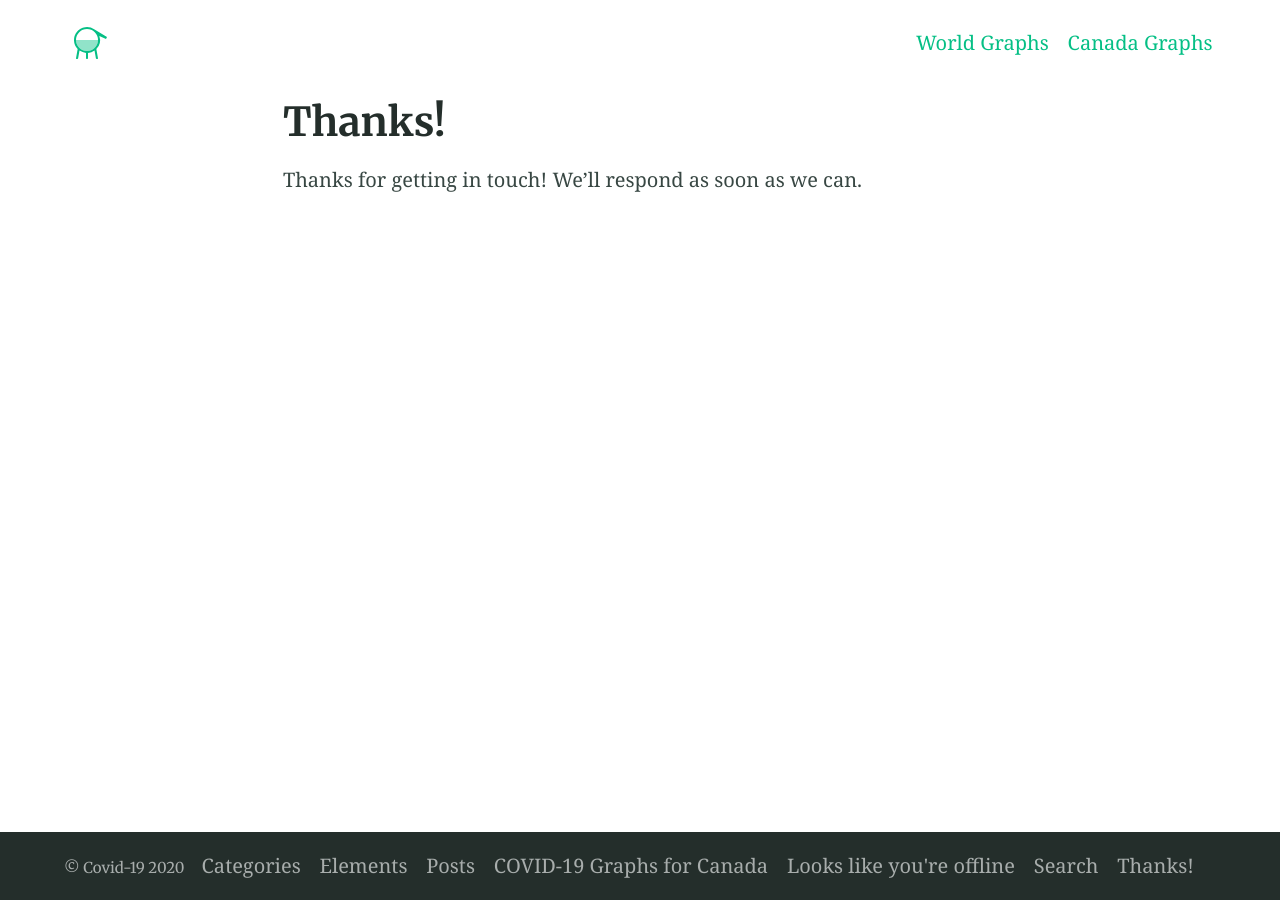
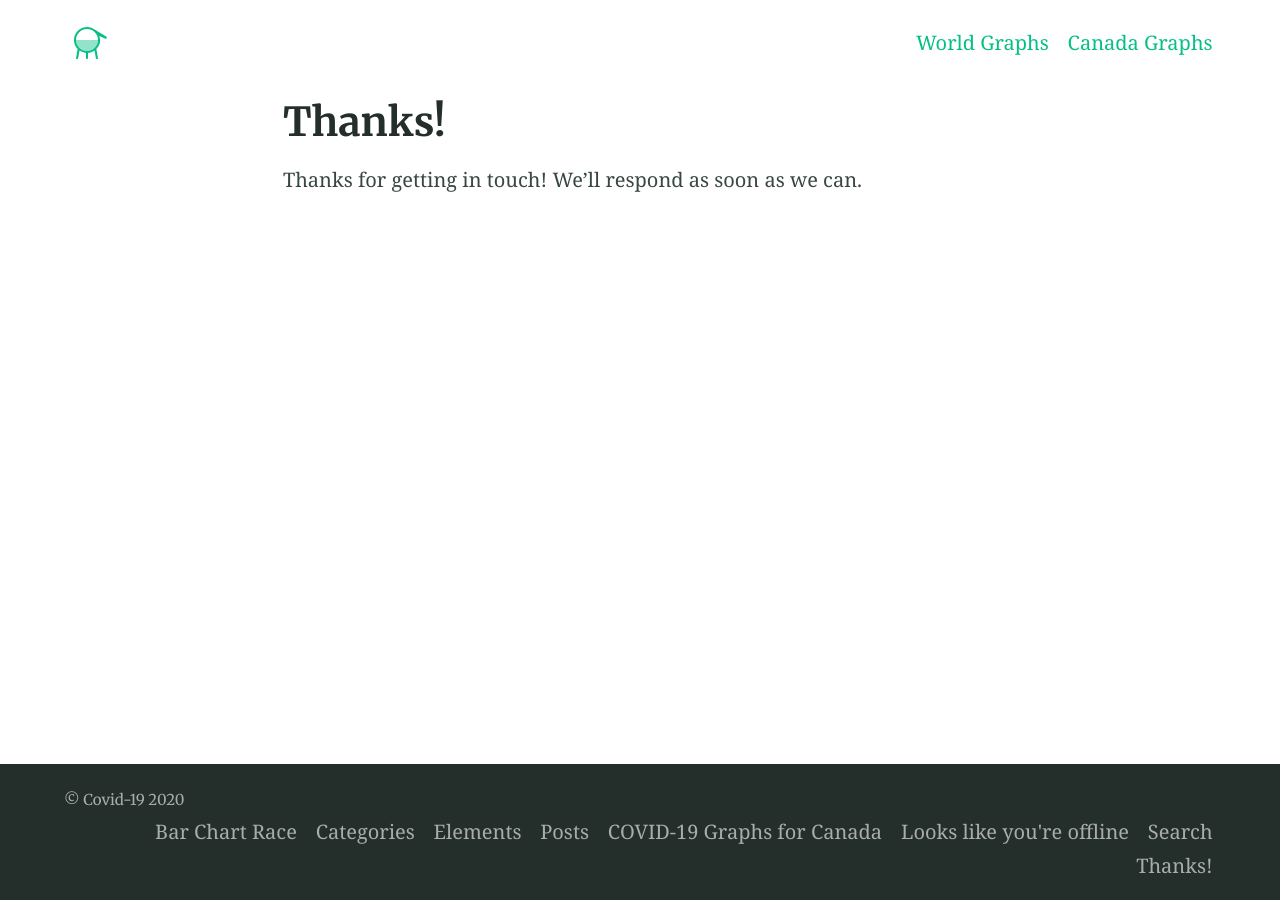
Before and after one commit to kylehounslow/covid19, a Jekyll site: the page built from docs/thanks.md, in a window 1280 px wide. Built offline with Jekyll 4.4.1, drawn with Linux system fonts in a browser that asks for light colours; our own code applies the rules of GitHub Pages for plain Markdown files.

Commit message:
Update canada.md

```diff
--- a/docs/canada.md
+++ b/docs/canada.md
@@ -1 +1,5 @@
+---
+title: Bar Chart Race
+layout: page
+---
 <div class="flourish-embed flourish-bar-chart-race" data-src="visualisation/1725565"><script src="https://public.flourish.studio/resources/embed.js"></script></div>
```
